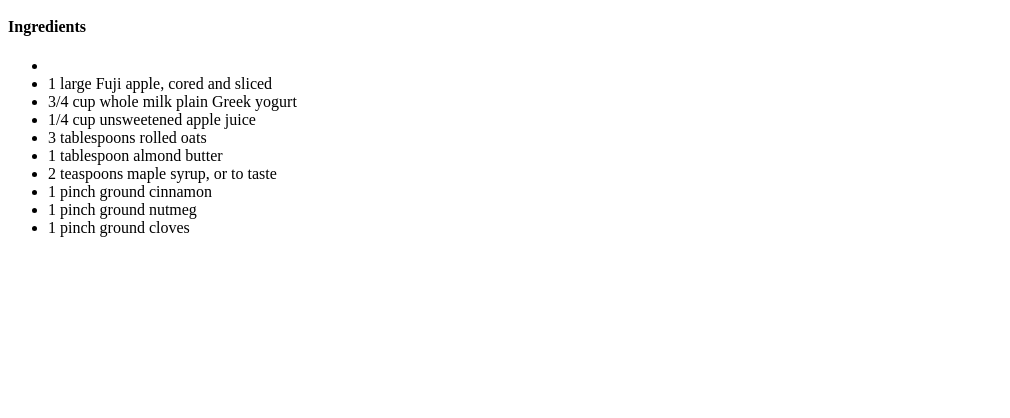
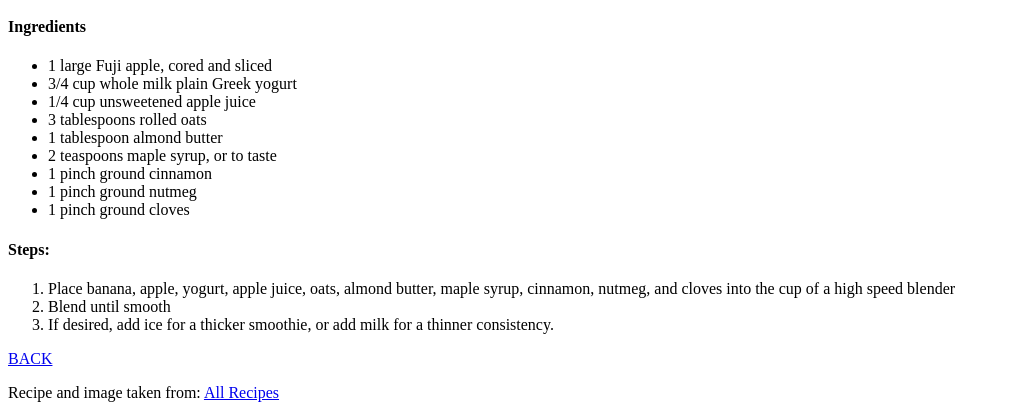
Before and after one commit to dkirk101/odin-recipes, a plain HTML site: page recipes/apple_smoothie.html in a window 1280 px wide. Shown: the part 421-839 px from the top of the page, without its empty margins (0-1010 px from the left). Before the commit the page ends 800 px from the top, so only its background shows below. Drawn offline with Linux system fonts and the light colour scheme.

Commit message:
Update index linke, add steps and links
Update link on index page, add steps for recipe, and add reference link
and back link

```diff
--- a/recipes/apple_smoothie.html
+++ b/recipes/apple_smoothie.html
@@ -15,7 +15,6 @@
     <p>Apple Smoothie that tastes like liquid fall.</p>
     <h4>Ingredients</h4>
     <ul>
-        <li></li>
         <li>1 large Fuji apple, cored and sliced</li>
         <li>3/4 cup whole milk plain Greek yogurt</li>
         <li>1/4 cup unsweetened apple juice</lie>
@@ -27,6 +26,16 @@
         <li>1 pinch ground cloves</li>
     </ul>
 
+    <h4>Steps:</h4>
+    <ol>
+        <li>Place banana, apple, yogurt, apple juice, oats, almond butter, maple syrup, cinnamon, nutmeg, and cloves into the cup of a high speed blender</li>
+        <li>Blend until smooth</li>
+        <li>If desired, add ice for a thicker smoothie, or add milk for a thinner consistency.</li>
+    </ol>
+
+    <p><a href="../index.html">BACK</a></p>
+
+    <p>Recipe and image taken from: <a href="https://www.allrecipes.com/apple-smoothie-recipe-7568869" target="_blank" rel="noopener noreferrer">All Recipes</a>
 
 </body>
 
```
